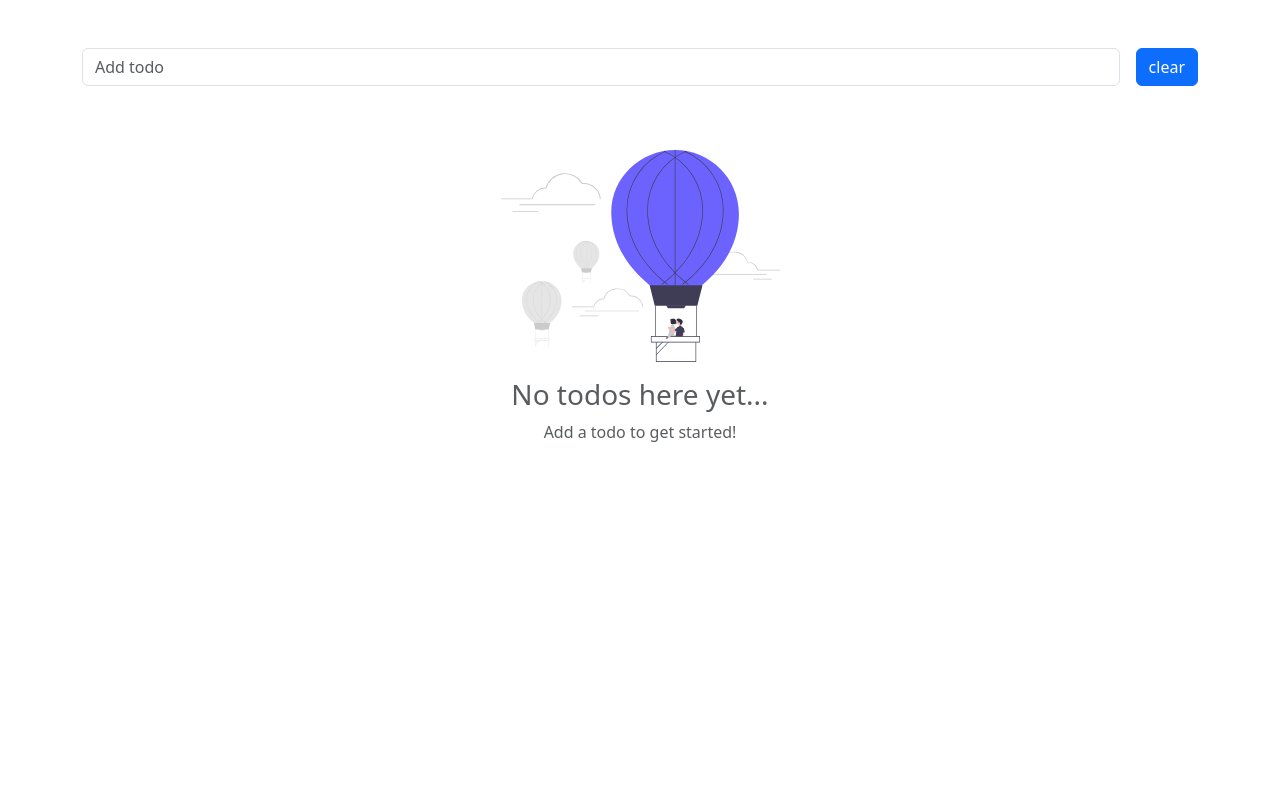
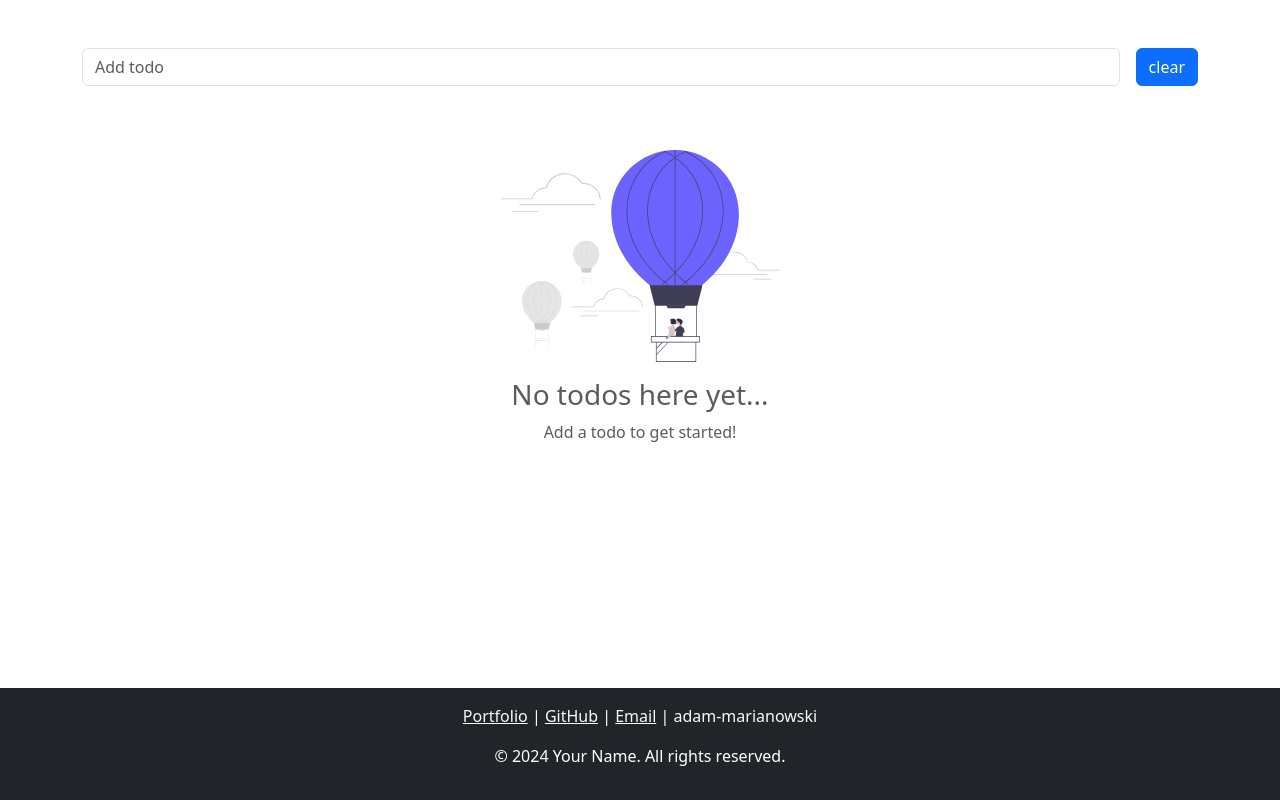
Before and after one commit to adam-marianowski/react-bootstrap-todos, a React (Vite) app: page / in a window 1280 px wide. Built offline with nearby package versions, Linux system fonts and the light colour scheme.

Commit message:
Added footer with links to portfolio, GitHub, and email

```diff
--- /dev/null
+++ b/src/components/Footer.tsx
@@ -0,0 +1,39 @@
+import React from "react";
+
+const Footer: React.FC = () => {
+  return (
+    <div className="fixed-bottom bg-dark text-white text-center py-3">
+      <p>
+        <a
+          href="https://your-portfolio.com" // Replace with your portfolio link
+          target="_blank"
+          rel="noopener noreferrer"
+          className="text-light"
+        >
+          Portfolio
+        </a>{" "}
+        |{" "}
+        <a
+          href="https://github.com/adam-marianowski"
+          target="_blank"
+          rel="noopener noreferrer"
+          className="text-light"
+        >
+          GitHub
+        </a>{" "}
+        |{" "}
+        <a
+          href="mailto:a.marianowski@outlook.com"
+          className="text-light"
+        >
+          Email
+        </a>{" "}
+        |{" "}
+        <span className="text-light">adam-marianowski</span> {/* Display GitHub account name */}
+      </p>
+      <p>&copy; 2024 Your Name. All rights reserved.</p>
+    </div>
+  );
+};
+
+export default Footer;
--- a/src/components/TodoPage.tsx
+++ b/src/components/TodoPage.tsx
@@ -3,6 +3,7 @@ import { v4 as uuidv4 } from "uuid";
 import TodoInput from "./TodoInput";
 import TodoList from "./TodoList";
 import { Todo } from "Todo";
+import Footer from "./Footer";
 
 const TodoPage: FunctionComponent = () => {
   const [todos, setTodos] = useState([] as Todo[]);
@@ -58,6 +59,8 @@ const TodoPage: FunctionComponent = () => {
         onToggleTodo={handleToggleTodo}
         onRemoveTodo={handleRemoveTodo}
       />
+
+      <Footer />
     </div>
   );
 };
```
Also changed, not shown: 2 other files (tests, documents, lock files or other folders).
